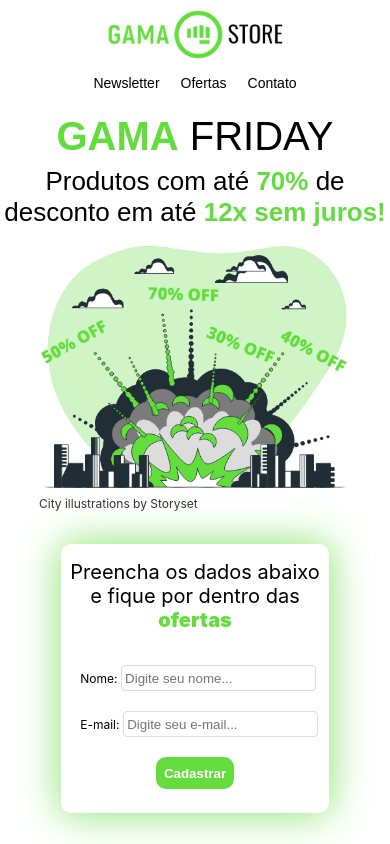
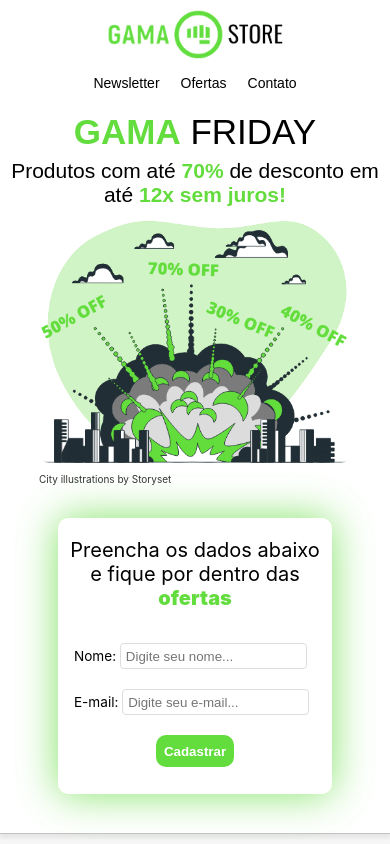
Before and after one commit to matheus-delazeri/hc-page-offers, a React (Create React App) app: page / in a window 390 px wide. Shown: the top 844 px of the page. Built offline with nearby package versions, Linux system fonts and the light colour scheme.

Commit message:
Fixed responsive version

```diff
--- a/src/Pages/Home/styled.js
+++ b/src/Pages/Home/styled.js
@@ -78,6 +78,9 @@ export const Title = styled.span`
     font-weight: 100;
     text-align: center;
     color: #000;
+    @media (max-width: 990px) {
+        font-size: 35px;
+    }
 `;
 export const ColoredTitle = styled.h1`
     font-size: 40px;
@@ -88,6 +91,7 @@ export const ColoredTitle = styled.h1`
     @media (max-width: 990px) {
         padding-top: 5%;
         line-height: 20%;
+        font-size: 35px;
     }
 `;
 export const NewsSection = styled.div`
@@ -95,6 +99,7 @@ export const NewsSection = styled.div`
     max-width: 100%;
     margin: 12vh 20%;
     align-content: center;
+    align-items: center;
     @media (max-width: 990px) {
         flex-direction: column;
         margin: 2% 10%;
@@ -114,13 +119,13 @@ export const NewsImg = styled.img`
 export const ImgCredits = styled.a`
     text-decoration: none;
     color: #333;
-    font-size: 12px;
+    font-size: 10px;
 `;
 export const NewsForm = styled.div`
     width: 80%;
     margin-left: 20%;
     border-radius: 10px;
-    padding: 1% 3%;
+    padding: 2% 4%;
     box-shadow: 0 0 40px rgb(99 220 62 / 80%);
     @media (max-width: 990px) {
         display: block;
@@ -139,24 +144,25 @@ export const ColoredNews = styled.span`
     color: #63DC3E;
 `;
 export const InputText = styled.span`
-    font-size: 14px;
-    padding-left: 4%;
+    font-size: .85rem;
+    padding-left: 1.5%;
     color: #000;
-    @media (max-width: 990px) {
-        font-size: 12px;
-    }
 `;
 export const NewsInput = styled.input`
     width: 75%;
     border: 1px solid #ddd;
-    height: 1.5rem;
-    padding: 0 3px;
+    height: 2.5rem;
+    padding: 0 2%;
     margin-left: 1.5%;
     border-radius: .25rem;
     &:focus,
     &:active {
         outline: none;
         box-shadow: none;
+    }
+    @media (max-width: 990px) {
+        height: 1.5rem;
+        width: 70%;
     }
 `;
 export const SignBtn = styled.button`
@@ -176,7 +182,6 @@ export const SignBtn = styled.button`
         -webkit-transform: scale(1.03);
         cursor: pointer;
     }
-
 `;
 export const Content = styled.div`
     max-width: 100%;
@@ -188,6 +193,9 @@ export const Subtitle = styled.h1`
     font-weight: 100;
     text-align: center;
     color: #000;
+    @media (max-width: 990px) {
+        font-size: 21px;
+    }
 `;
 export const ColoredSubtitle = styled.span`
     font-size: 26px;
@@ -195,7 +203,9 @@ export const ColoredSubtitle = styled.span`
     font-weight: bold;
     text-align: center;
     color: #63DC3E;
-
+    @media (max-width: 990px) {
+        font-size: 21px;
+    }
 `;
 export const ProductsSection = styled.div `
     display: flex;
@@ -282,7 +292,7 @@ export const Footer = styled.div`
     max-width: 100%;
 `;
 export const FooterText = styled.p`
-    line-height: 10px;
+    line-height: 15px;
     text-align: center;
     font-size: 12px;
 `;
```
